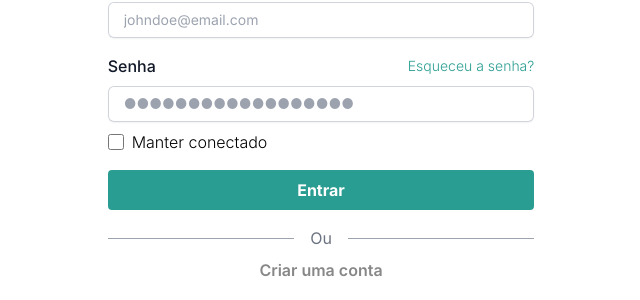
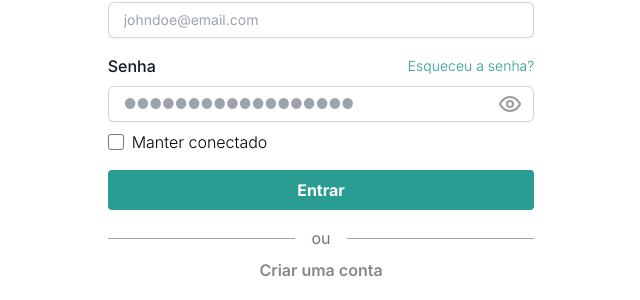
Before and after one commit to renancaldasdev/financialEasy-frontend, a Vue app: page / in a window 1280 px wide. Shown: the part 330-630 px from the top of the page, without its empty margins (319-959 px from the left). Built offline with nearby package versions, Linux system fonts and the light colour scheme.

Commit message:
feat: validaçoes e mostrar senha

```diff
--- /dev/null
+++ b/src/components/icons/eyeClose.vue
@@ -0,0 +1,32 @@
+<template>
+  <svg width="24" height="24" viewBox="0 0 24 24" fill="none" xmlns="http://www.w3.org/2000/svg">
+    <path
+      d="M9.87964 9.87988C9.58489 10.1545 9.34848 10.4857 9.18451 10.8537C9.02055 11.2217 8.93238 11.619 8.92527 12.0218C8.91816 12.4246 8.99226 12.8247 9.14315 13.1983C9.29403 13.5718 9.51861 13.9112 9.80348 14.196C10.0884 14.4809 10.4277 14.7055 10.8012 14.8564C11.1748 15.0073 11.5749 15.0814 11.9777 15.0742C12.3805 15.0671 12.7778 14.979 13.1458 14.815C13.5138 14.651 13.845 14.4146 14.1196 14.1199"
+      stroke="#4B5768"
+      stroke-width="2"
+      stroke-linecap="round"
+      stroke-linejoin="round"
+    />
+    <path
+      d="M10.7305 5.08C11.1518 5.02751 11.5759 5.00079 12.0005 5C19.0005 5 22.0005 12 22.0005 12C21.5534 12.9571 20.9927 13.8569 20.3305 14.68"
+      stroke="#4B5768"
+      stroke-width="2"
+      stroke-linecap="round"
+      stroke-linejoin="round"
+    />
+    <path
+      d="M6.61 6.61035C4.62125 7.96498 3.02987 9.82561 2 12.0004C2 12.0004 5 19.0004 12 19.0004C13.9159 19.0055 15.7908 18.4455 17.39 17.3904"
+      stroke="#4B5768"
+      stroke-width="2"
+      stroke-linecap="round"
+      stroke-linejoin="round"
+    />
+    <path
+      d="M2 2L22 22"
+      stroke="#4B5768"
+      stroke-width="2"
+      stroke-linecap="round"
+      stroke-linejoin="round"
+    />
+  </svg>
+</template>
--- /dev/null
+++ b/src/components/icons/eyeOpen.vue
@@ -0,0 +1,18 @@
+<template>
+  <svg width="24" height="24" viewBox="0 0 24 24" fill="none" xmlns="http://www.w3.org/2000/svg">
+    <path
+      d="M2 12C2 12 5 5 12 5C19 5 22 12 22 12C22 12 19 19 12 19C5 19 2 12 2 12Z"
+      stroke="#999DA3"
+      stroke-width="2"
+      stroke-linecap="round"
+      stroke-linejoin="round"
+    />
+    <path
+      d="M12 15C13.6569 15 15 13.6569 15 12C15 10.3431 13.6569 9 12 9C10.3431 9 9 10.3431 9 12C9 13.6569 10.3431 15 12 15Z"
+      stroke="#999DA3"
+      stroke-width="2"
+      stroke-linecap="round"
+      stroke-linejoin="round"
+    />
+  </svg>
+</template>
--- a/src/views/LoginFormView.vue
+++ b/src/views/LoginFormView.vue
@@ -5,15 +5,22 @@
       <label for="email" class="block font-medium leading-6 text-gray-900 text-base">Email</label>
       <div class="mt-2">
         <input
-          v-model="email"
+          v-model="user.email"
           id="email"
           name="email"
           type="email"
           autocomplete="email"
           placeholder="johndoe@email.com"
           class="block w-full rounded-md border-0 py-1.5 pl-4 text-gray-900 shadow-sm ring-1 ring-inset ring-gray-300 placeholder:text-gray-400 focus:ring-2 focus:ring-inset focus:ring-primaryColor sm:text-sm sm:leading-6 outline-none text-base font-regular"
+          :class="{
+            borderError: !!validate.email
+          }"
+          @input="clearError('email')"
         />
       </div>
+      <span v-if="validate.email" class="block font-medium text-red-500 text-xs mt-1">{{
+        validate.email[0]
+      }}</span>
     </div>
 
     <div class="sm:col-span-4 mt-4">
@@ -21,16 +28,31 @@
         <label for="email" class="block text-base font-medium leading-6 text-gray-900">Senha</label>
         <p class="font-light text-primaryColor text-sm">Esqueceu a senha?</p>
       </div>
-      <div class="mt-2">
+      <div class="relative mt-2">
         <input
-          v-model="password"
+          v-model="user.password"
           id="password"
           name="password"
-          type="password"
+          :type="showPassword ? 'text' : 'password'"
           autocomplete="password"
           placeholder="●●●●●●●●●●●●●●●●●●"
+          :class="{
+            borderError: !!validate.password
+          }"
           class="block w-full rounded-md border-0 py-1.5 pl-4 text-gray-900 shadow-sm ring-1 ring-inset ring-gray-300 placeholder:text-gray-400 focus:ring-2 focus:ring-inset focus:ring-primaryColor sm:text-sm sm:leading-6 outline-none text-base"
+          @input="clearError('password')"
         />
+
+        <span v-if="validate.password" class="block font-medium text-red-500 text-xs mt-1">{{
+          validate.password[0]
+        }}</span>
+        <span
+          @click="togglePasswordVisibility"
+          class="absolute inset-y-0 right-0 flex items-center px-3 cursor-pointer"
+        >
+          <eyeOpen v-show="!showPassword" />
+          <eyeClose v-show="showPassword" />
+        </span>
       </div>
     </div>
 
@@ -54,7 +76,7 @@
 
     <div class="flex items-center justify-center mt-4">
       <div class="flex-grow border-t border-gray-400"></div>
-      <p class="mx-4 text-gray-500 font-regular">Ou</p>
+      <p class="mx-4 text-gray-500 font-regular">ou</p>
       <div class="flex-grow border-t border-gray-400"></div>
     </div>
 
@@ -68,29 +90,54 @@
 </template>
 
 <script setup>
-import { ref } from 'vue'
+import { reactive, ref } from 'vue'
 import { useRouter } from 'vue-router'
 import { useToast } from 'vue-toastification'
 import http from '@/services/http.js'
 
-const email = ref('')
-const password = ref('')
+import eyeClose from '@/components/icons/eyeClose.vue'
+import eyeOpen from '@/components/icons/eyeOpen.vue'
+
+const user = reactive({
+  email: '',
+  password: ''
+})
+const showPassword = ref(false)
 
 const router = useRouter()
+const toast = useToast()
+const validate = reactive({})
 
-const toast = useToast()
+const clearError = (field) => {
+  validate[field] = null
+}
+
+const togglePasswordVisibility = () => {
+  showPassword.value = !showPassword.value
+}
 
 const login = async () => {
   try {
     const response = await http.post('login', {
-      email: email.value,
-      password: password.value
+      email: user.email,
+      password: user.password
     })
     localStorage.setItem('access_token', response.data.access_token)
     toast.success('Login realizado com sucesso!')
     router.push('/dashboard')
   } catch (error) {
-    toast.error(error.response.data.message)
+    if (error.response && error.response.status === 422) {
+      const validationErrors = error.response.data.errors
+      Object.assign(validate, validationErrors)
+    } else {
+      toast.error(error.response.data.message)
+    }
   }
 }
 </script>
+
+<style scoped>
+.borderError {
+  border: 1px solid red;
+}
+</style>
```
